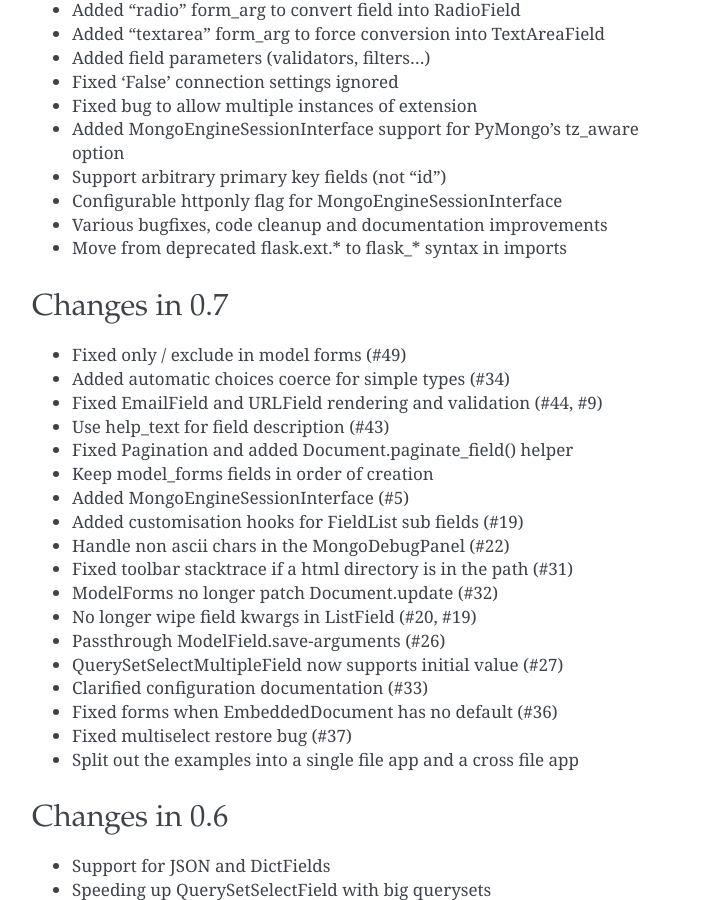
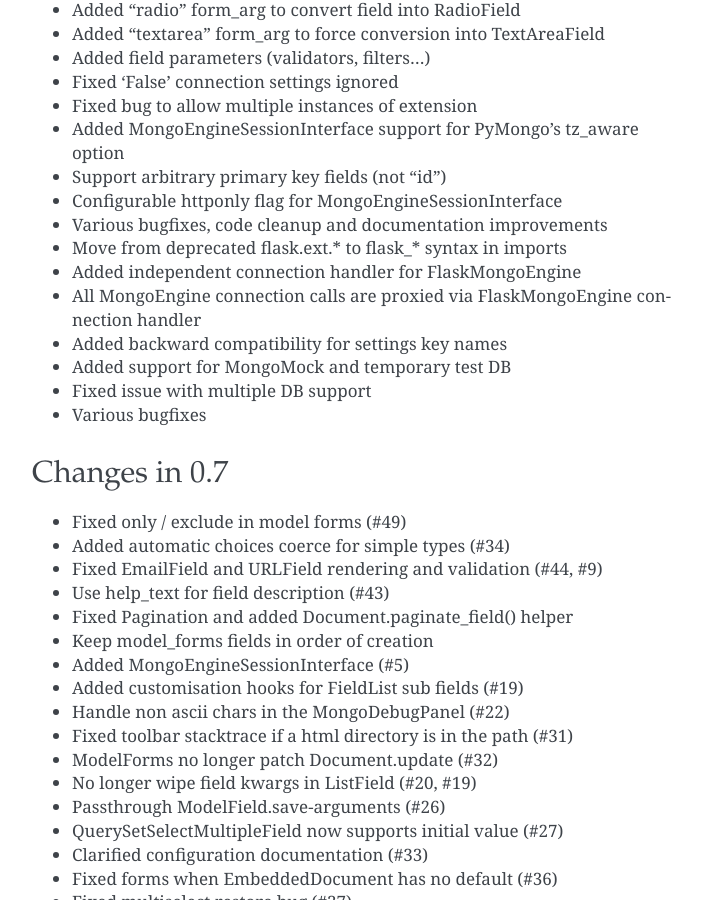
Before and after one commit to MongoEngine/flask-mongoengine, a Sphinx documentation site: the page built from docs/changelog.rst, in a window 1280 px wide and 900 px high, scrolled down 346 px. Shown: the whole window, without its empty margins (288-990 px from the left). Built offline with Sphinx 7.4.7, drawn with Linux system fonts in a browser that asks for light colours; the version number could not be read and is left out.

Commit message:
Changelog for 0.8 release

```diff
--- a/docs/changelog.rst
+++ b/docs/changelog.rst
@@ -23,6 +23,12 @@
 - Configurable httponly flag for MongoEngineSessionInterface
 - Various bugfixes, code cleanup and documentation improvements
 - Move from deprecated flask.ext.* to flask_* syntax in imports
+- Added independent connection handler for FlaskMongoEngine
+- All MongoEngine connection calls are proxied via FlaskMongoEngine connection handler
+- Added backward compatibility for settings key names
+- Added support for MongoMock and temporary test DB
+- Fixed issue with multiple DB support
+- Various bugfixes
 
 Changes in 0.7
 ==============
```
